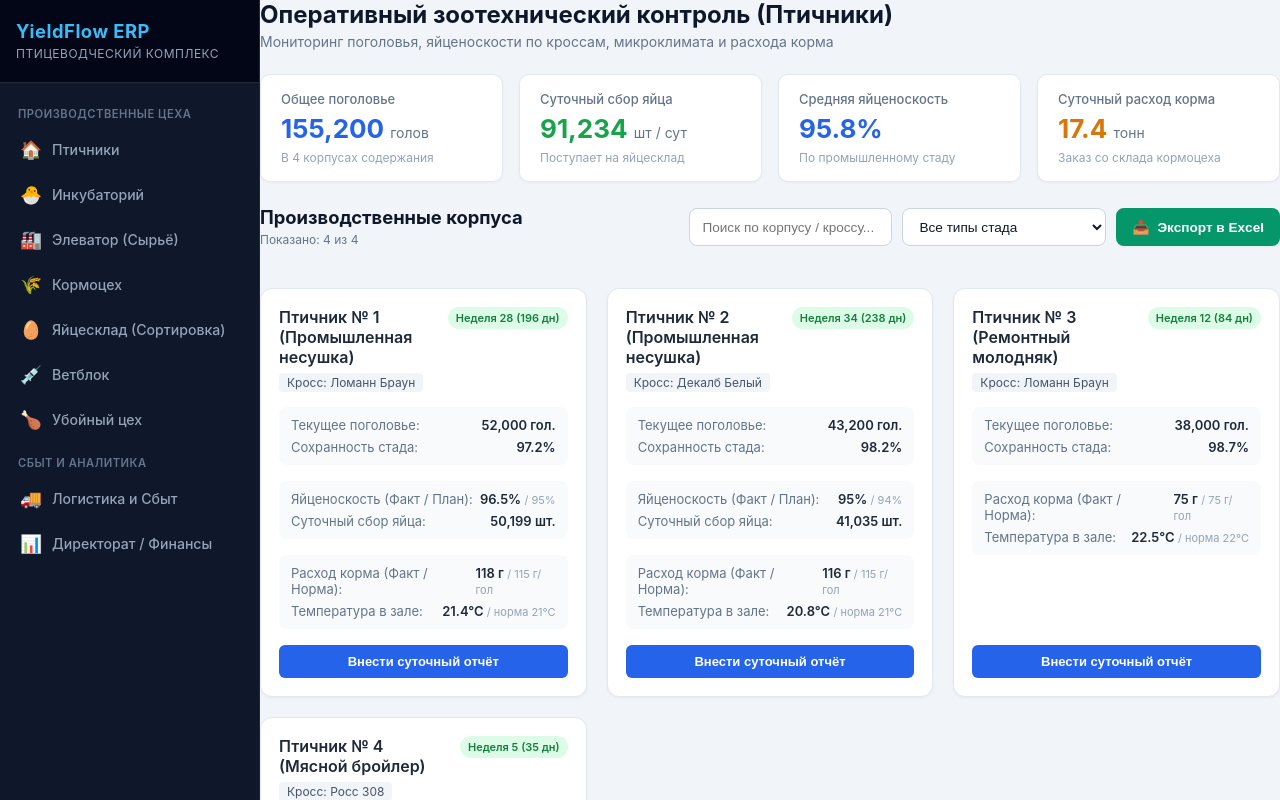
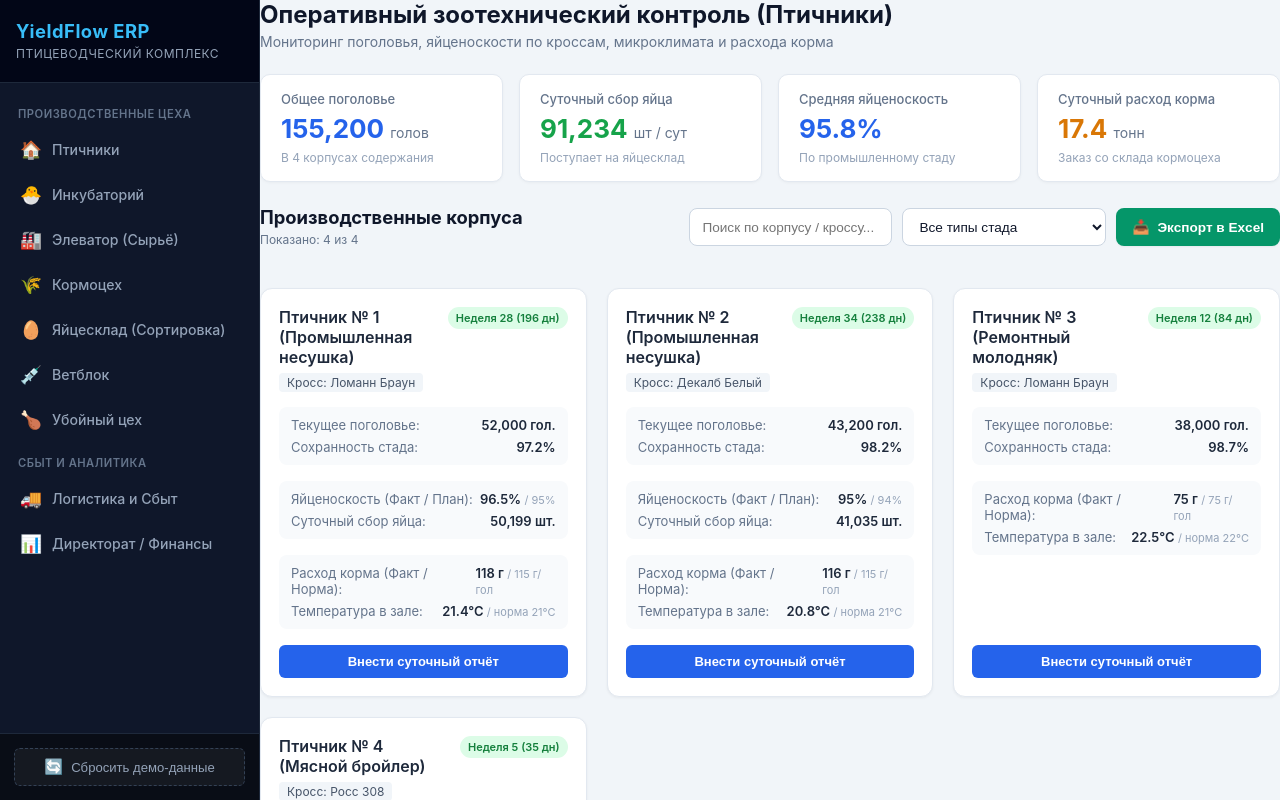
Before and after one commit to radikryzvanov/yield-flow-erp, an Angular app: page /poultry-management in a window 1280 px wide. Built offline with nearby package versions, Linux system fonts and the light colour scheme.

Commit message:
feat(app): add demo seed data reset button in sidebar

```diff
--- a/src/app/app.component.css
+++ b/src/app/app.component.css
@@ -89,6 +89,40 @@
   font-weight: 600;
 }
 
+/* Подвал бокового меню с кнопкой сброса */
+.sidebar-footer {
+  padding: 14px;
+  background-color: #090d16;
+  border-top: 1px solid #1e293b;
+}
+
+.btn-reset-demo {
+  width: 100%;
+  padding: 9px 12px;
+  background-color: rgba(255, 255, 255, 0.05);
+  color: #94a3b8;
+  border: 1px dashed #334155;
+  border-radius: 6px;
+  font-size: 0.82rem;
+  font-weight: 500;
+  cursor: pointer;
+  display: flex;
+  align-items: center;
+  justify-content: center;
+  gap: 8px;
+  transition: all 0.2s ease;
+}
+
+.btn-reset-demo .icon {
+  font-size: 0.95rem;
+}
+
+.btn-reset-demo:hover {
+  background-color: rgba(239, 68, 68, 0.15);
+  color: #fca5a5;
+  border-color: #ef4444;
+}
+
 /* Основное рабочее окно */
 .main-content {
   flex: 1;
--- a/src/app/app.component.html
+++ b/src/app/app.component.html
@@ -56,6 +56,14 @@
         <span>Директорат / Финансы</span>
       </a>
     </nav>
+
+    <!-- Панель сброса к демо-данным внизу меню -->
+    <div class="sidebar-footer">
+      <button type="button" class="btn-reset-demo" (click)="resetDemoData()" title="Восстановить эталонные показатели">
+        <span class="icon">🔄</span>
+        <span>Сбросить демо-данные</span>
+      </button>
+    </div>
   </aside>
 
   <!-- Рабочая область, куда загружаются страницы -->
--- a/src/app/app.component.ts
+++ b/src/app/app.component.ts
@@ -10,4 +10,12 @@ import { RouterOutlet, RouterLink, RouterLinkActive } from '@angular/router';
 })
 export class AppComponent {
   title = 'yield-flow-erp';
+
+  resetDemoData(): void {
+    const confirmed = confirm('Сбросить все показатели фабрики к эталонным демо-данным?');
+    if (confirmed) {
+      localStorage.clear();
+      window.location.reload();
+    }
+  }
 }
```
